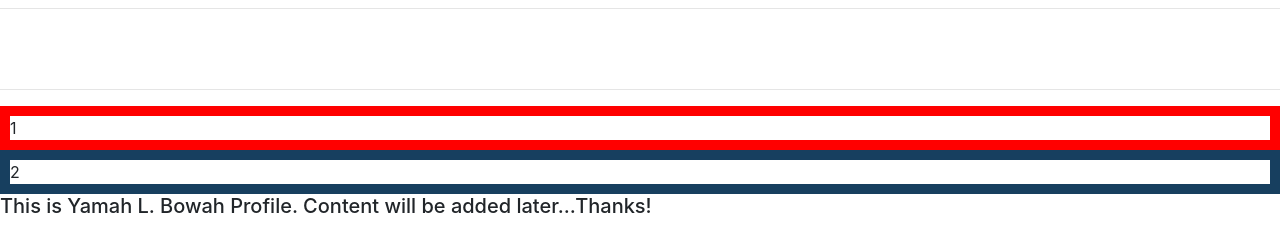
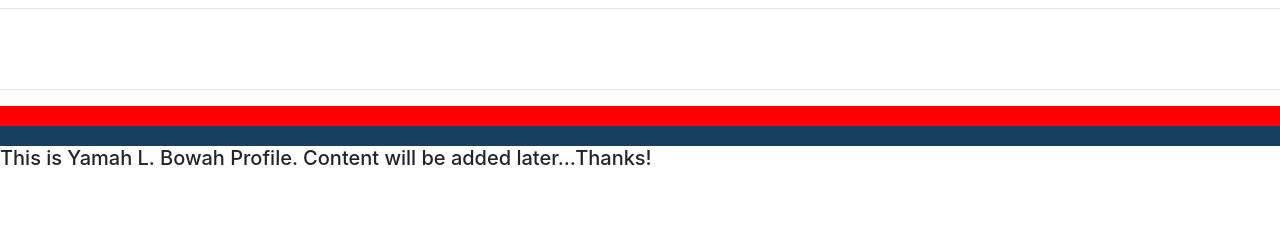
Before and after one commit to Theo-B18/yb-consultancy, a plain HTML site: page yb_profile.html in a window 1280 px wide. Shown: the part 145-396 px from the top of the page. Drawn offline with nearby package versions, Linux system fonts and the light colour scheme.

Commit message:
link added

```diff
--- a/yb_profile.html
+++ b/yb_profile.html
@@ -54,7 +54,7 @@
 
     <!-- Image and text -->
     <nav class="navbar navbar-light " id="navbartwo">
-        <a class="navbar-brand" href="#">
+        <a class="navbar-brand" href="index.html">
             <i class="fa fa-users" aria-hidden="true"><span class="logo-text">YB Consultancy</span></i>
         </a>
 
@@ -94,8 +94,8 @@
     </div>
     <hr>
     <div class="st_line">
-        <div class="straight-line-red">1</div>
-        <div class="straight-line-blue">2</div>
+        <div class="straight-line-red"></div>
+        <div class="straight-line-blue"></div>
     </div>
 
 
```
